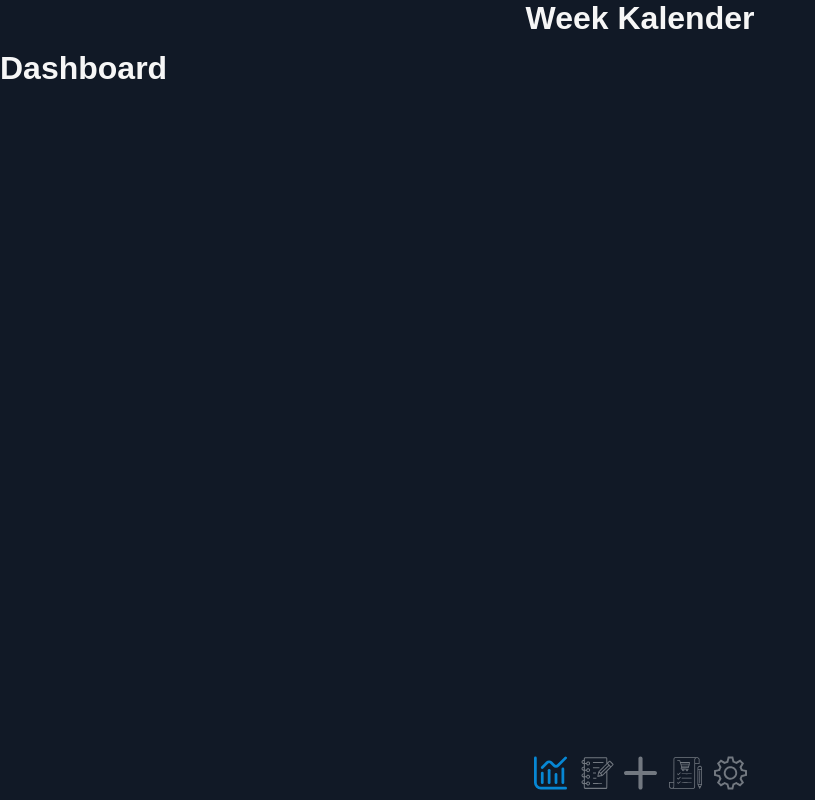
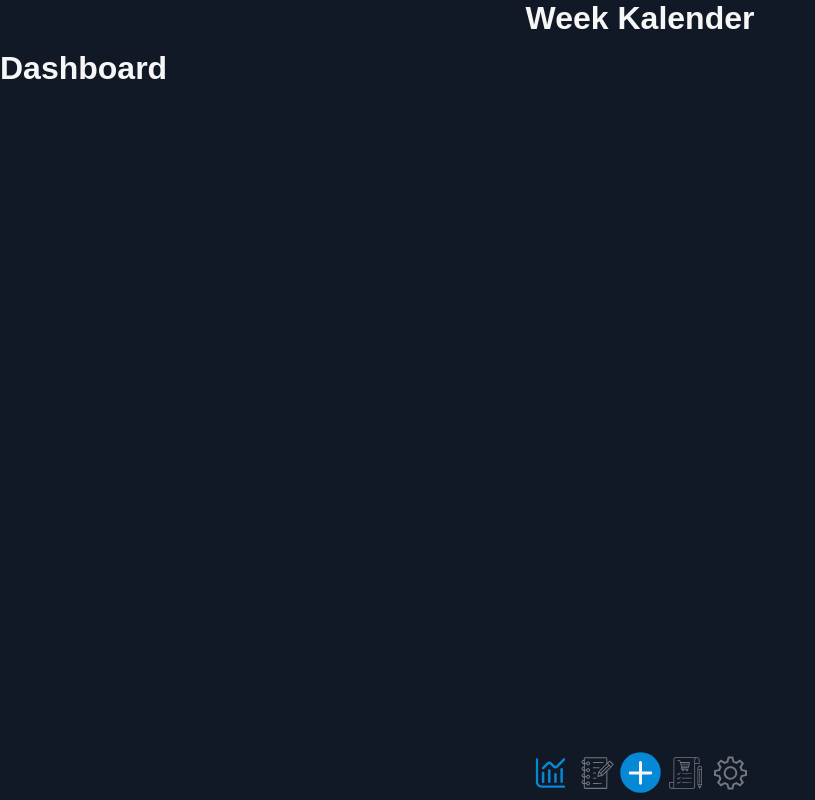
Before and after one commit to Evolinox/WebServices, a Vue app in the folder frontend/: page / in a window 1280 px wide. Shown: the whole page, without its empty margins (0-815 px from the left). Built offline with nearby package versions, Linux system fonts and the light colour scheme.

Commit message:
adjust dashboard icon + make add button-background blue

```diff
--- a/frontend/src/components/NavBar.vue
+++ b/frontend/src/components/NavBar.vue
@@ -23,9 +23,9 @@ watch(
 
 <template>
   <div class="nav-bar">
-    <button :class="['nav-bar__item', { 'nav-bar__item--active': isActive('dashboard').value }]" v-html="dashboardSvg" @click="router.push({ name: 'dashboard' })"></button>
+    <button :class="['dashboard', 'nav-bar__item', { 'nav-bar__item--active': isActive('dashboard').value }]" v-html="dashboardSvg" @click="router.push({ name: 'dashboard' })"></button>
     <button :class="['nav-bar__item', { 'nav-bar__item--active': isActive('diary').value }, 'rightShift']" v-html="diarySvg" @click="router.push({ name: 'diary' })"></button>
-    <button :class="['nav-bar__item', { 'nav-bar__item--active': isActive('plus').value }]" v-html="plusSvg" @click="$emit('toggle-add-component')"></button>
+    <button :class="['plus', 'nav-bar__item', { 'nav-bar__item--active': isActive('plus').value }]" v-html="plusSvg" @click="$emit('toggle-add-component')"></button>
     <button :class="['nav-bar__item', { 'nav-bar__item--active': isActive('shoppingList').value }]" v-html="shoppingListSvg" @click="router.push({ name: 'shoppingList' })"></button>
     <button :class="['nav-bar__item', { 'nav-bar__item--active': isActive('settings').value }]" v-html="settingsSvg" @click="router.push({ name: 'settings' })"></button>
   </div>
@@ -59,4 +59,16 @@ watch(
   position: relative;
   left: 2px;
 }
+.plus {
+  background-color: var(--button__background-color);
+  border-radius: 90px;
+  scale: 0.9;
+}
+.dashboard > svg {
+  scale: 0.9;
+}
+.plus > svg {
+  scale: 0.8;
+  fill: var(--button__text-color);
+}
 </style>
```
